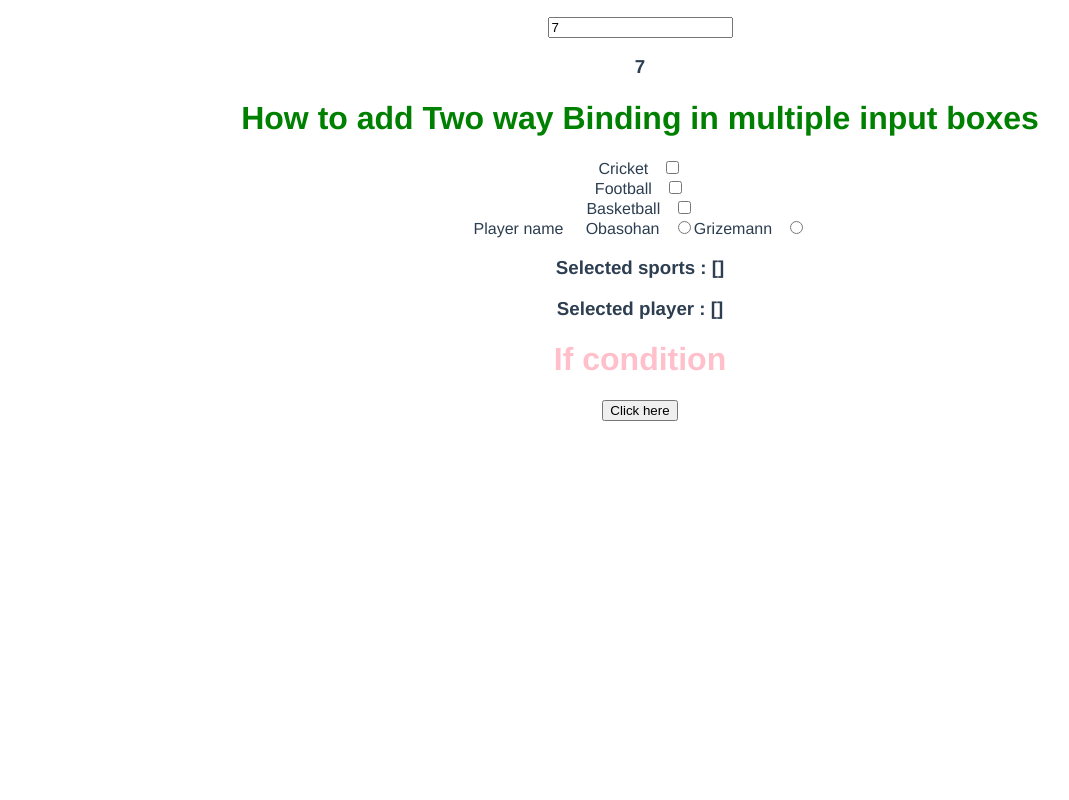
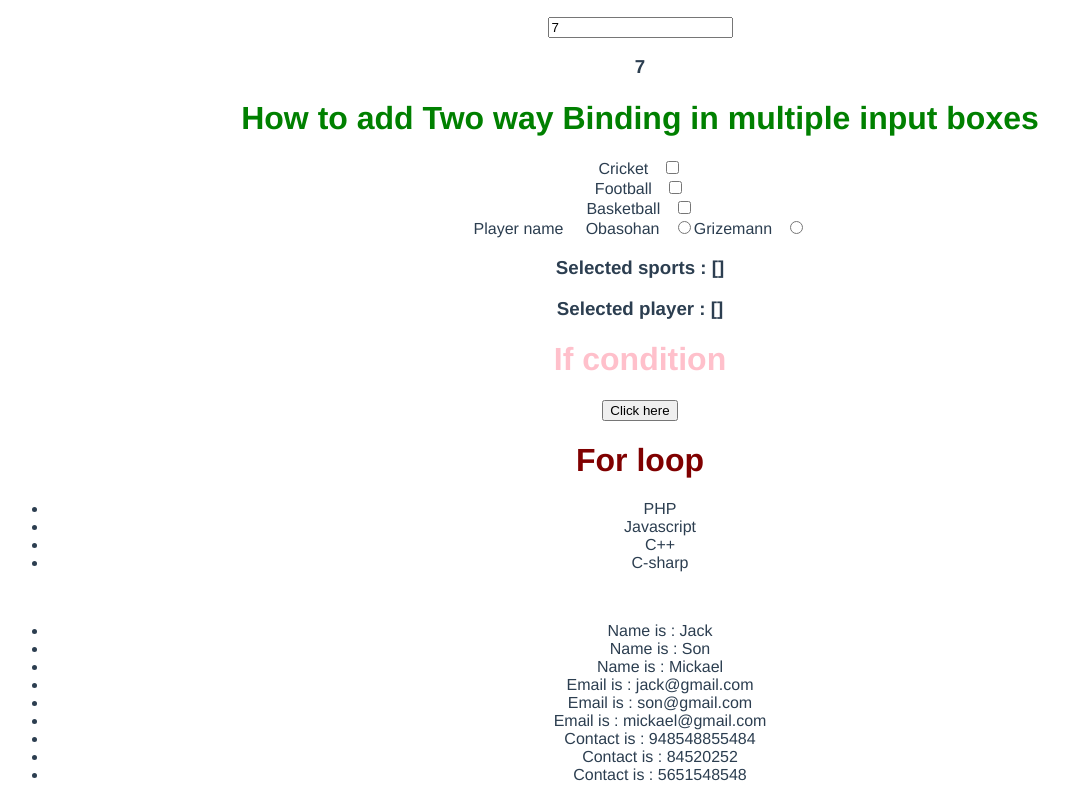
Before and after one commit to oceanelprt/vuejs-training, a Vue app in the folder vue.js/post/: page / in a window 1280 px wide. Shown: the part 954-1754 px from the top of the page, without its empty margins (0-1069 px from the left). Before the commit the page ends 1383 px from the top, so only its background shows below. Built offline with nearby package versions, Linux system fonts and the light colour scheme.

Commit message:
For loop

```diff
--- a/vue.js/post/src/App.vue
+++ b/vue.js/post/src/App.vue
@@ -4,6 +4,7 @@
   <MyPage />
   <InputBoxes />
   <IfElseCondition />
+  <ForLoop />
 </template>
 
 <script>
@@ -11,6 +12,7 @@
   import MyPage from './components/my-page.vue'
   import InputBoxes from './components/input-boxes.vue'
   import IfElseCondition from './components/if-else.vue'
+  import ForLoop from './components/for-loop.vue'
 
   export default {
     name: 'App',
@@ -19,6 +21,7 @@
       MyPage,
       InputBoxes,
       IfElseCondition,
+      ForLoop,
     }
   }
 </script>
--- /dev/null
+++ b/vue.js/post/src/components/for-loop.vue
@@ -0,0 +1,54 @@
+<template>
+    <h1 id="page-for-loop">For loop</h1>
+    <ul>
+        <li v-for="program in technology" :key="program">
+            {{ program }}
+        </li>
+    </ul>
+    <br/>
+    <ul>
+        <li v-for="data in user" :key="data">
+            Name is : {{ data.name }}
+        </li>
+        <li v-for="data in user" :key="data">
+            Email is : {{ data.email }}
+        </li>
+        <li v-for="data in user" :key="data">
+            Contact is : {{ data.contact }}
+        </li>
+    </ul>
+</template>
+
+<script>
+    export default {
+        name: "for-loop",
+        data() {
+            return {
+                technology: ["PHP", "Javascript", "C++", "C-sharp"],
+                user: [
+                    {
+                        name: "Jack",
+                        email: "jack@gmail.com",
+                        contact: +948548855484
+                    },
+                    {
+                        name: "Son",
+                        email: "son@gmail.com",
+                        contact: +84520252
+                    },
+                    {
+                        name: "Mickael",
+                        email: "mickael@gmail.com",
+                        contact: +5651548548
+                    },
+                ]
+            };
+        }
+    };
+</script>
+
+<style scoped>
+    h1 {
+        color:maroon;
+    }
+</style>
```
